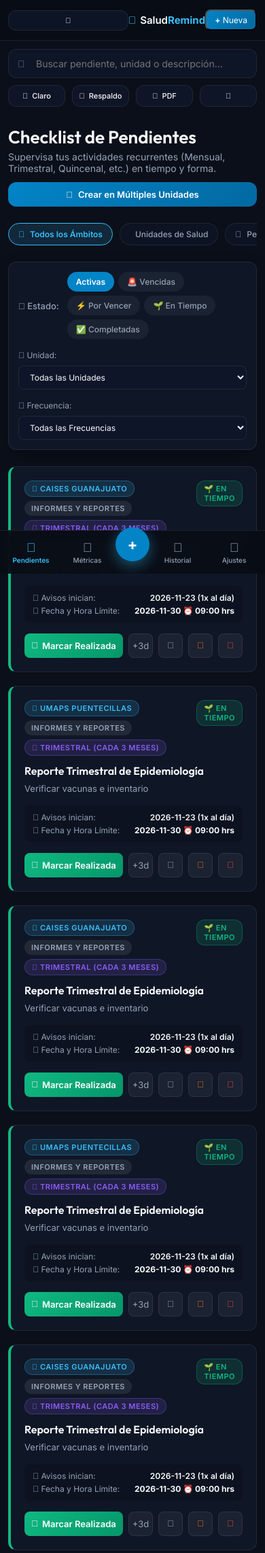
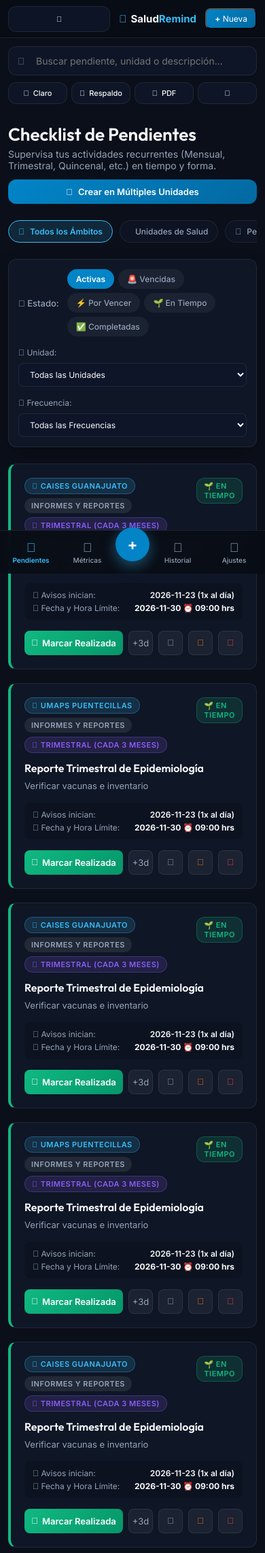
Before and after one commit to fheruniversitario-code/bot-recordatorios, a Flask app: page / in a window 390 px wide. Shown: the top 2285 px of the page at 68% size. Run offline with Flask 3, Linux system fonts and the light colour scheme.

Commit message:
Add files via upload

```diff
--- a/memoria_caises.json
+++ b/memoria_caises.json
@@ -479,6 +479,46 @@
             ],
             "completada": false,
             "creada_el": "2026-08-13 22:28:24"
+        },
+        {
+            "id": "cbdf5e74",
+            "tarea": "Reporte Trimestral de Epidemiología",
+            "descripcion": "Verificar vacunas e inventario",
+            "tipo_destino": "unidad",
+            "unidad": "CAISES Guanajuato",
+            "categoria": "Informes y Reportes",
+            "frecuencia": "trimestral",
+            "fecha_inicio": "2026-11-23",
+            "fecha_entrega": "2026-11-30",
+            "hora_entrega": "09:00",
+            "dias_aviso": 7,
+            "recordatorios_por_dia": 1,
+            "recordatorios": [
+                "Telegram",
+                "Visual en App"
+            ],
+            "completada": false,
+            "creada_el": "2026-08-13 22:37:45"
+        },
+        {
+            "id": "2ee9ae7d",
+            "tarea": "Reporte Trimestral de Epidemiología",
+            "descripcion": "Verificar vacunas e inventario",
+            "tipo_destino": "unidad",
+            "unidad": "UMAPS Puentecillas",
+            "categoria": "Informes y Reportes",
+            "frecuencia": "trimestral",
+            "fecha_inicio": "2026-11-23",
+            "fecha_entrega": "2026-11-30",
+            "hora_entrega": "09:00",
+            "dias_aviso": 7,
+            "recordatorios_por_dia": 1,
+            "recordatorios": [
+                "Telegram",
+                "Visual en App"
+            ],
+            "completada": false,
+            "creada_el": "2026-08-13 22:37:45"
         }
     ],
     "historial": [
--- a/static/css/style.css
+++ b/static/css/style.css
@@ -46,6 +46,17 @@
     padding: 0;
     box-sizing: border-box;
     font-family: 'Inter', sans-serif;
+}
+
+/* FIX CRÍTICO: Garantizar que la tipografía de FontAwesome NUNCA sea sobrescrita por Inter */
+i, .fa, .fas, .far, .fab, .fa-solid, .fa-regular, .fa-brands {
+    font-family: "Font Awesome 6 Free", "Font Awesome 6 Brands" !important;
+    font-style: normal !important;
+    font-weight: 900 !important;
+}
+
+.fa-regular {
+    font-weight: 400 !important;
 }
 
 html, body {
@@ -345,7 +357,7 @@ h1, h2, h3, h4, h5, h6 {
 
 .header-actions {
     display: flex;
-    gap: 10px;
+    gap: 8px;
     flex-wrap: wrap;
 }
 
@@ -615,6 +628,9 @@ h1, h2, h3, h4, h5, h6 {
     font-weight: 600;
     text-transform: uppercase;
     letter-spacing: 0.5px;
+    display: inline-flex;
+    align-items: center;
+    gap: 4px;
 }
 
 .badge-unit { background: rgba(56, 189, 248, 0.15); color: var(--accent); border: 1px solid rgba(56, 189, 248, 0.3); }
@@ -1078,7 +1120,7 @@ h1, h2, h3, h4, h5, h6 {
     left: 0;
     width: 100vw;
     max-width: 100vw;
-    height: 60px;
+    height: 56px;
     background: rgba(9, 13, 22, 0.95);
     backdrop-filter: blur(16px);
     -webkit-backdrop-filter: blur(16px);
@@ -1086,20 +1128,35 @@ h1, h2, h3, h4, h5, h6 {
     padding: 0 12px;
     align-items: center;
     justify-content: space-between;
-    z-index: 1000;
+    z-index: 3000;
     box-sizing: border-box;
 }
 
 .mobile-brand {
     display: flex;
     align-items: center;
+    justify-content: center;
     gap: 6px;
     font-size: 15px;
-    font-weight: 600;
+    font-weight: 700;
     color: var(--text-main);
+    flex: 1;
+    text-align: center;
+    white-space: nowrap;
 
     i { color: var(--accent); }
     b { color: var(--accent); }
+}
+
+#btn-mobile-menu {
+    width: 38px;
+    height: 38px;
+    padding: 0;
+    display: flex;
+    align-items: center;
+    justify-content: center;
+    font-size: 16px;
+    flex-shrink: 0;
 }
 
 .btn-sm {
@@ -1107,6 +1164,7 @@ h1, h2, h3, h4, h5, h6 {
     font-size: 12px;
     border-radius: var(--radius-sm);
     white-space: nowrap;
+    flex-shrink: 0;
 }
 
 .sidebar-backdrop {
@@ -1146,7 +1204,7 @@ h1, h2, h3, h4, h5, h6 {
     backdrop-filter: blur(16px);
     -webkit-backdrop-filter: blur(16px);
     border-top: 1px solid var(--border-glass);
-    z-index: 1000;
+    z-index: 2000;
     align-items: center;
     justify-content: space-around;
     padding: 0 4px;
@@ -1249,7 +1307,7 @@ body.light-theme .mobile-bottom-bar {
         margin-left: 0 !important;
         width: 100% !important;
         max-width: 100vw !important;
-        padding: 72px 12px 84px 12px !important;
+        padding: 68px 12px 84px 12px !important;
         box-sizing: border-box !important;
     }
 
@@ -1266,13 +1324,15 @@ body.light-theme .mobile-bottom-bar {
 
     .header-actions {
         width: 100% !important;
+        display: flex !important;
         justify-content: space-between;
+        gap: 6px !important;
     }
 
     .btn-icon {
         flex: 1;
         justify-content: center;
-        padding: 8px 6px !important;
+        padding: 8px 4px !important;
         font-size: 11px !important;
     }
 
--- a/static/js/main.js
+++ b/static/js/main.js
@@ -389,12 +389,12 @@ async function renderDashboardMetrics() {
                 bContainer.innerHTML = Object.keys(data.por_unidad).map(u => {
                     const info = data.por_unidad[u];
                     return `
-                        <div style="display: flex; justify-content: space-between; padding: 8px 0; border-bottom: 1px solid var(--border-glass);">
-                            <span><b>${u}</b></span>
-                            <span>
-                                <span class="badge badge-status-orange" style="margin-right:6px;">${info.pendientes} pendientes</span>
-                                <span class="badge badge-unit">${info.completadas} cumplidas</span>
-                            </span>
+                        <div class="unit-metrics-row">
+                            <div class="unit-name"><b>${u}</b></div>
+                            <div class="unit-badges-group">
+                                <span class="badge badge-status-orange">${info.pendientes} PENDIENTES</span>
+                                <span class="badge badge-unit">${info.completadas} CUMPLIDAS</span>
+                            </div>
                         </div>
                     `;
                 }).join('');
--- a/templates/index.html
+++ b/templates/index.html
@@ -14,8 +14,9 @@
     <link rel="preconnect" href="https://fonts.googleapis.com">
     <link rel="preconnect" href="https://fonts.gstatic.com" crossorigin>
     <link href="https://fonts.googleapis.com/css2?family=Inter:wght@300;400;500;600;700&family=Outfit:wght@400;500;600;700&display=swap" rel="stylesheet">
-    <!-- FontAwesome Icons -->
-    <link rel="stylesheet" href="https://cdnjs.cloudflare.com/ajax/libs/font-awesome/6.4.0/css/all.min.css">
+    <!-- FontAwesome Icons (con fallback y crossorigin) -->
+    <link rel="stylesheet" href="https://cdnjs.cloudflare.com/ajax/libs/font-awesome/6.4.0/css/all.min.css" integrity="sha512-iecdLmaskl7CVkqkXNQ/ZH/XLlvWZOJyj7Yy7tcenmpD1ypASozpmT/E0iPtmFIB46ZmdtAc9eNBvH0H/ZpiBw==" crossorigin="anonymous" referrerpolicy="no-referrer" />
+    <link rel="stylesheet" href="https://cdn.jsdelivr.net/npm/@fortawesome/fontawesome-free@6.4.0/css/all.min.css" />
     <!-- Custom CSS -->
     <link rel="stylesheet" href="{{ url_for('static', filename='css/style.css') }}">
 </head>
```
Also changed, not shown: other parts of static/css/style.css (+41 -5 lines).
